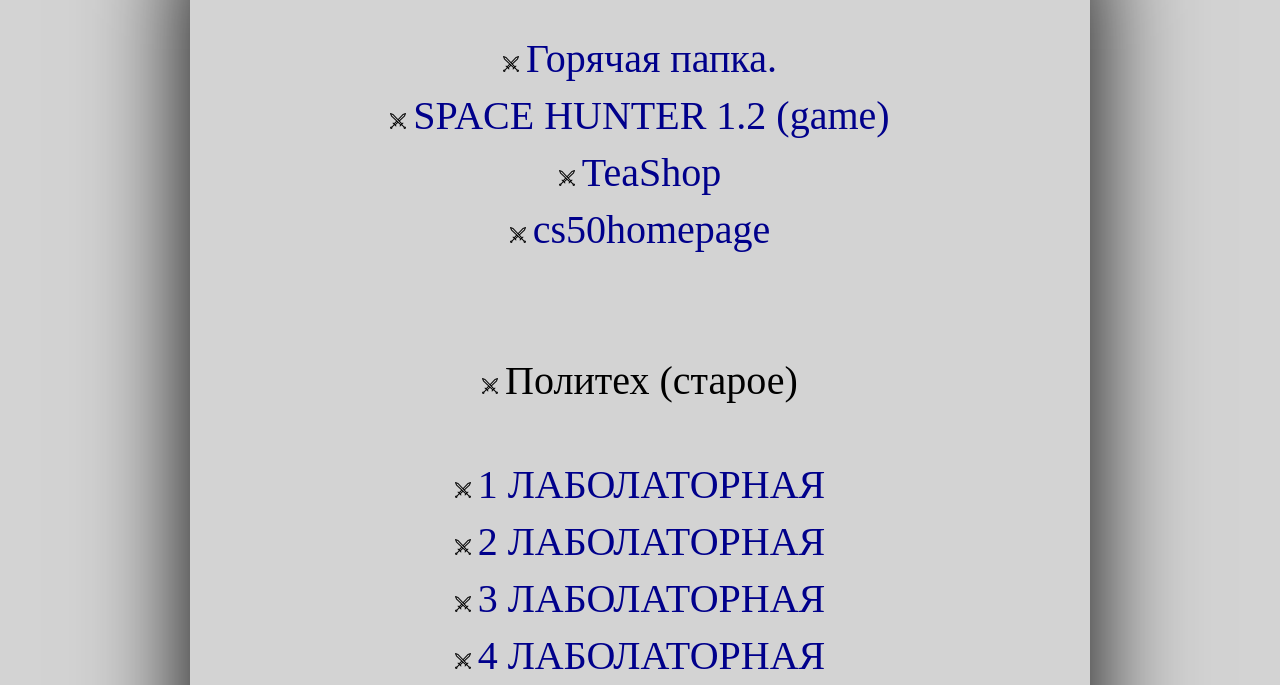
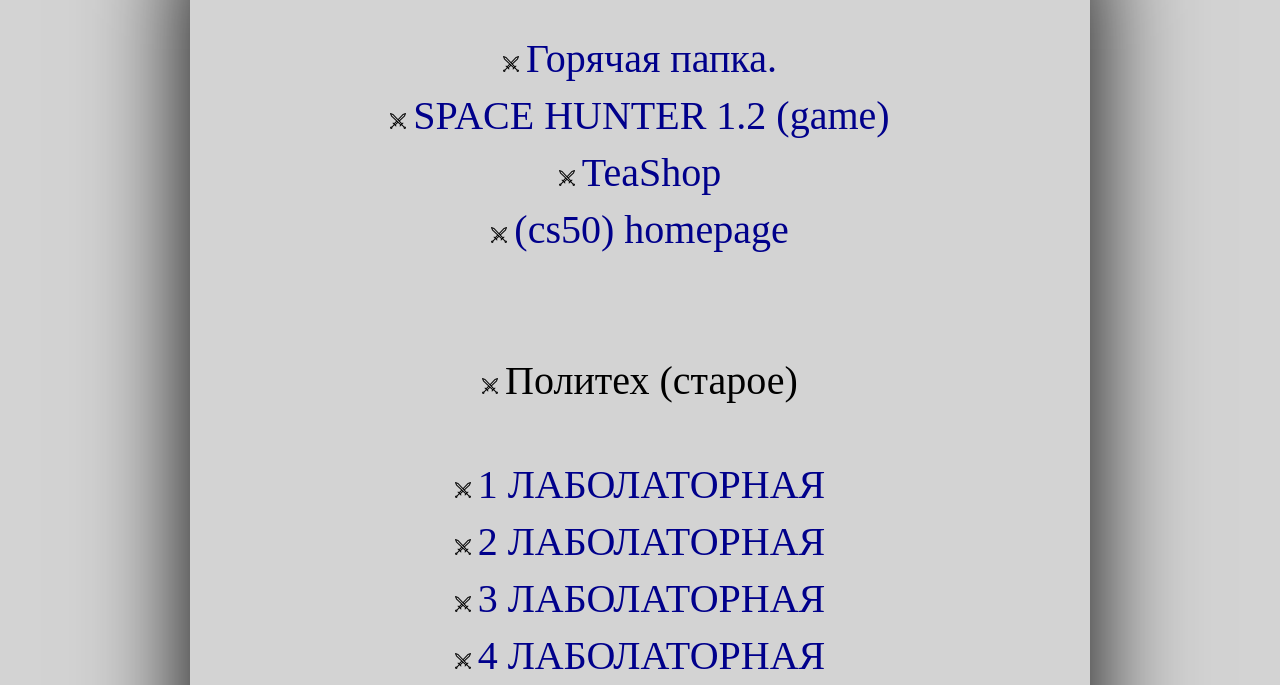
Before and after one commit to Sillwer/Sillwer.github.io, a plain HTML site: page index.html in a window 1280 px wide. Shown: the part 115-800 px from the top of the page. Drawn offline with Linux system fonts and the light colour scheme; files whose address does not match are found by name.

Commit message:
Update index.html

```diff
--- a/index.html
+++ b/index.html
@@ -20,7 +20,7 @@
 			<a href="https://drive.google.com/drive/folders/1unKzOCG2dpUPizBcKdCItEJIBV7i0dS7?usp=sharing"><li>Горячая папка.</li></a>
 			<a href="https://scratch.mit.edu/projects/142332881/"><li>SPACE HUNTER 1.2 (game)</li></a>
 			<a href="Teashope"><li>TeaShop</li></a>
-			<a href="Teashope"><li>cs50homepage</li></a>
+			<a href="cs50homepage"><li>(cs50) homepage</li></a>
 
 			<br><br>
 			<li>Политех (старое)</li>
```
